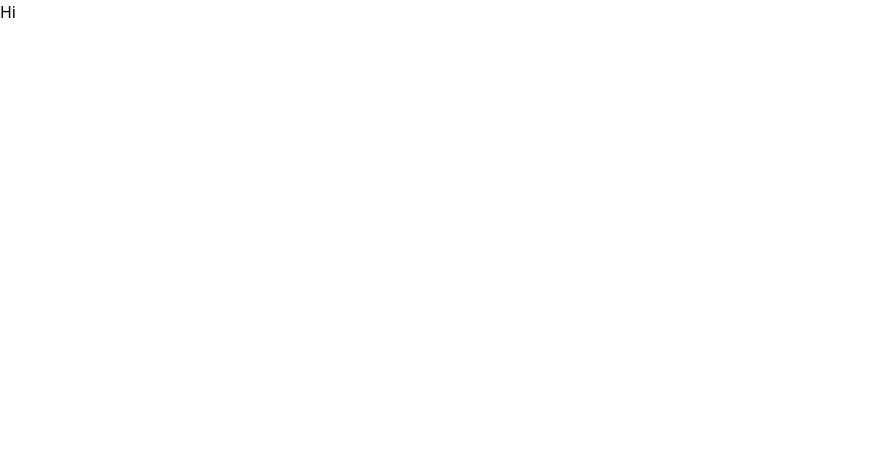
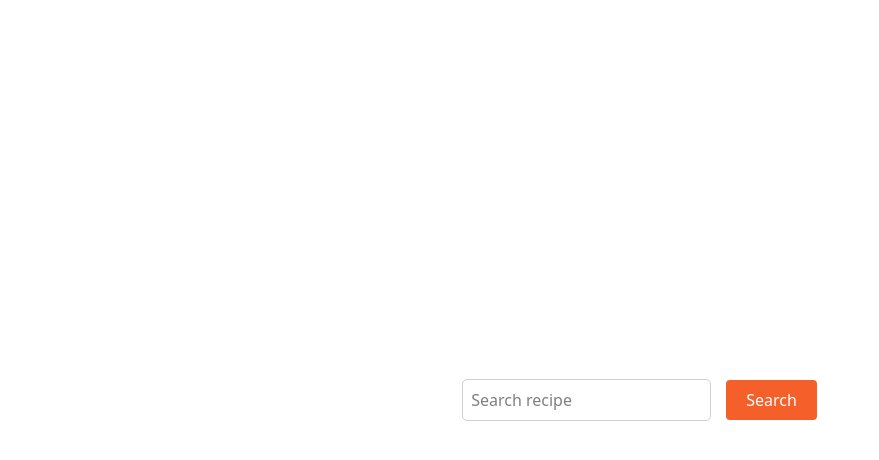
Before and after one commit to Dimithri8/recipe-finder-app, a React (Vite) app: page / in a window 1280 px wide. Shown: the top 460 px of the page, without its empty margins (0-879 px from the left). Built offline with nearby package versions, Linux system fonts and the light colour scheme.

Commit message:
Added route for recipe list page

```diff
--- a/src/App.jsx
+++ b/src/App.jsx
@@ -1,8 +1,11 @@
+import { Routes, Route } from "react-router-dom";
+import RecipeList from "./pages/RecipeList/RecipeList";
+
 function App() {
   return (
-    <>
-      <h1>Hi</h1>
-    </>
+    <Routes>
+      <Route path="/" element={<RecipeList />} />
+    </Routes>
   );
 }
 
```
